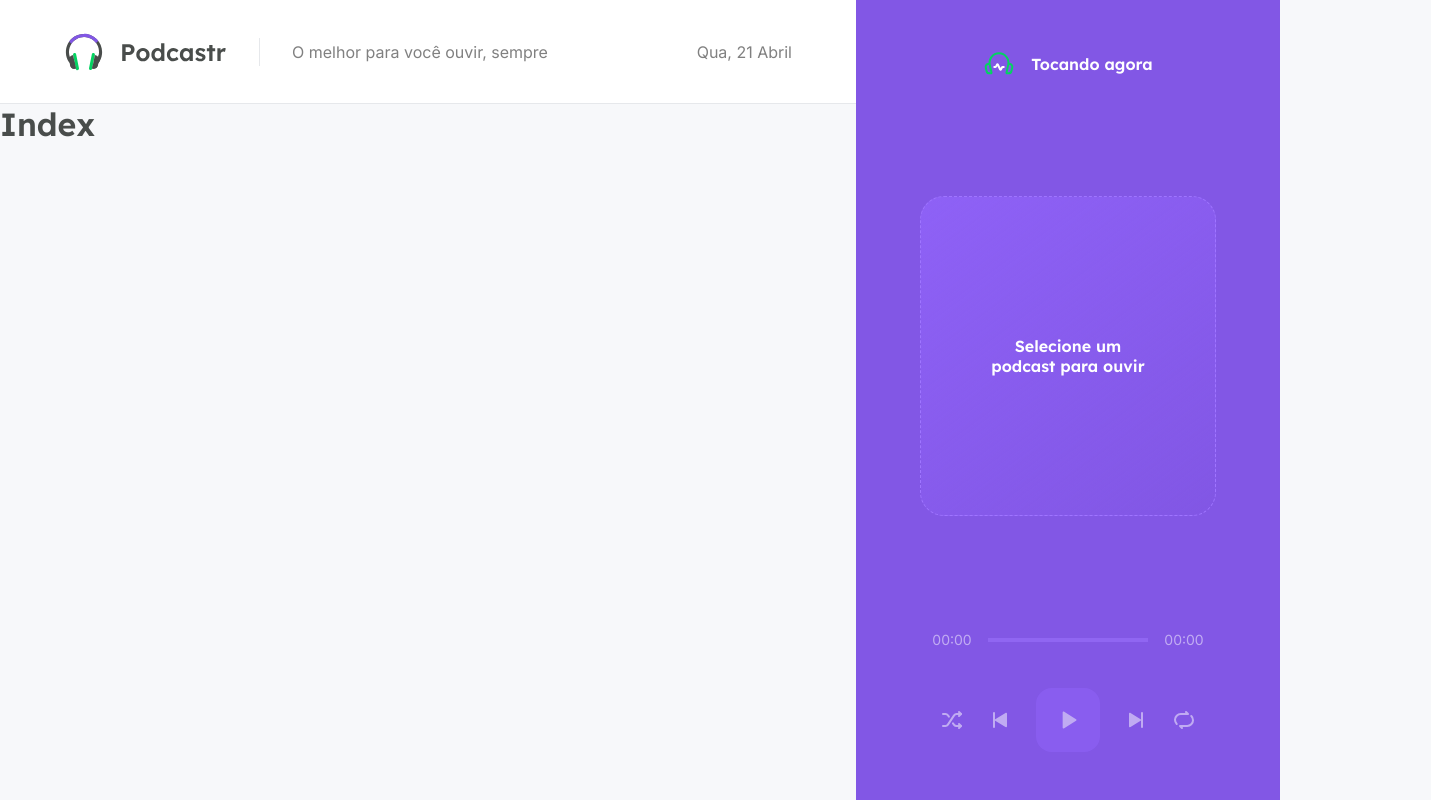
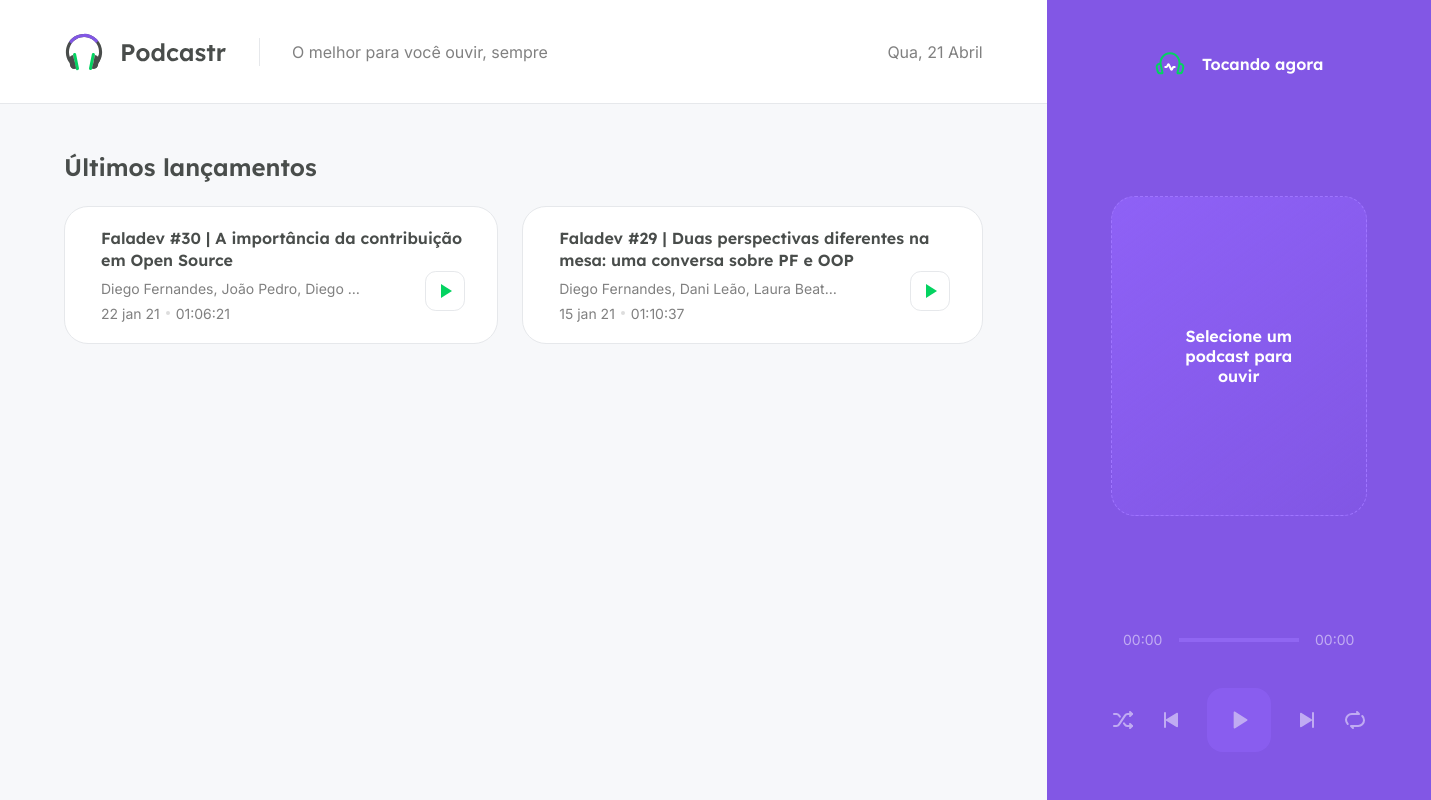
Before and after one commit to driellyps/next-podcastr, a Next.js app: page / in a window 1280 px wide. Shown: the whole page, 1431 px wide, since content can reach past the window. Built offline with nearby package versions, Linux system fonts and the light colour scheme; data requests are answered from the project's data file; grey boxes are pictures that could not be loaded.

Commit message:
homepage ststyles latest episodes

```diff
--- /dev/null
+++ b/next.config.js
@@ -0,0 +1,5 @@
+module.exports = {
+  images: {
+    domains: ['storage.googleapis.com']
+  }
+}
--- /dev/null
+++ b/src/pages/home.module.scss
@@ -0,0 +1,111 @@
+.homePage {
+  padding: 0 4rem;
+  height: calc(100vh - 6.5rem);
+  overflow-y: scroll;
+
+  h2 {
+    margin-top: 3rem;
+    margin-bottom: 1.5rem;
+  }
+}
+
+.latest {
+  ul {
+    list-style: none;
+    display: grid;
+    grid-template-columns: 1fr 1fr;
+    gap: 1.5rem;
+
+    li {
+      background: var(--white);
+      border: 1px solid var(--gray-100);
+      padding: 1.25rem;
+      border-radius: 1.5rem;
+      position: relative;
+
+      display: flex;
+      align-items: center;
+
+      img {
+        width: 6rem;
+        height: 6rem;
+        border-radius: 1rem;
+      }
+
+      .episodeDetails {
+        flex: 1;
+        margin-left: 1rem;
+
+        a {
+          display: block;
+          color: var(--gray-800);
+          font-family: Lexend, sans-serif;
+          font-weight: 600;
+          text-decoration: none;
+          line-height: 1.4rem;
+
+         &:hover {
+           text-decoration: underline;
+         }
+        }
+
+        p {
+          font-size: 0.875rem;
+          margin-top: 0.5rem;
+          max-width: 70%;
+          white-space: nowrap;
+          overflow: hidden;
+          text-overflow: ellipsis;
+        }
+
+        span {
+          display: inline-block;
+          margin-top: 0.5rem;
+          font-size: 0.875rem;
+
+          &:last-child {
+            margin-left: 0.5rem;
+            padding-left: 0.5rem;
+            position: relative;
+
+            &::before{
+              content: "";
+              width: 4px;
+              height: 4px;
+              border-radius: 2px;
+              background: #ddd;
+              position: absolute;
+              left: 0;
+              top: 50%;
+              transform: translate(-50%, -50%);
+            }
+          }
+        }
+      }
+
+      button {
+        position: absolute;
+        right: 2rem;
+        bottom: 2rem;
+
+        width: 2.5rem;
+        height: 2.5rem;
+        background: var(--white);
+        border: 1px solid var(--gray-100);
+        border-radius: 0.675rem;
+        font-size: 0;
+
+        transition: filter .2s;
+
+        img {
+          width: 1.5rem;
+          height: 1.5rem;
+        }
+
+        &:hover {
+          filter: brightness(0.95);
+        }
+      }
+    }
+  }
+}
--- a/src/pages/index.tsx
+++ b/src/pages/index.tsx
@@ -1,23 +1,66 @@
 import { GetStaticProps } from 'next';
+import Image from 'next/image';
 import { format, parseISO } from 'date-fns';
 import ptBR from 'date-fns/locale/pt-BR'
 import { api } from '../../services/api';
 import { convertDurationToTimeString } from '../../utils/convertDurationToTimeString';
 
+import styles from './home.module.scss';
+
 type Episode = {
   id: string;
   title: string;
-  member: string;
-  published_at: string;
+  thumbnail: string;
+  members: string;
+  publishedAt: string;
+  duration: number;
+  durationAsString: string;
+  description: string;
+  url: string;
 }
 
 type HomeProps = {
-  episodes: Episode[];
+  latestEpisodes: Episode[];
+  allEpisodes: Episode[];
 }
 
-export default function Home(props: HomeProps) {
+export default function Home({ latestEpisodes, allEpisodes }: HomeProps) {
   return (
-    <h1>Index</h1>
+    <div className={styles.homePage}>
+      <section className={styles.latest}>
+        <h2>Últimos lançamentos</h2>
+
+        <ul>
+          {latestEpisodes.map(episode => {
+            return (
+              <li key={episode.id}>
+                <Image
+                  width={192}
+                  height={192}
+                  src={episode.thumbnail}
+                  alt={episode.title}
+                  objectFit="cover"
+                  />
+
+                <div className={styles.episodeDetails}>
+                  <a href={episode.url}>{episode.title}</a>
+                  <p>{episode.members}</p>
+                  <span>{episode.publishedAt}</span>
+                  <span>{episode.durationAsString}</span>
+                </div>
+
+                <button type="button">
+                  <img src="/play-green.svg" alt="Tocar episódio"/>
+                </button>
+              </li>
+            )
+          })}
+        </ul>
+      </section>
+      <section className={styles.allEpisodes}>
+
+      </section>
+    </div>
   )
 }
 
@@ -44,9 +87,13 @@ export const getStaticProps: GetStaticProps = async () => {
     }
   })
 
+  const latestEpisodes = episodes.slice(0, 2);
+  const allEpisodes = episodes.slice(2, episodes.length)
+
   return {
     props: {
-      episodes,
+      latestEpisodes,
+      allEpisodes,
     },
     revalidate: 60 * 60 * 8,
   }
```
